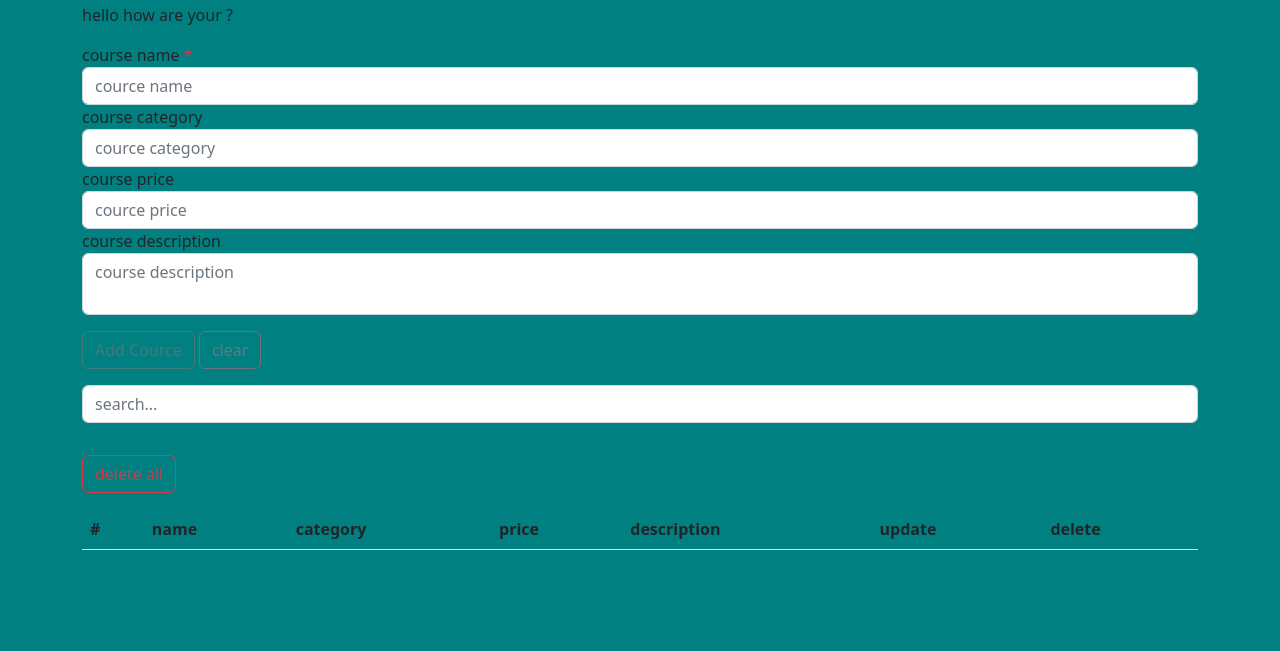
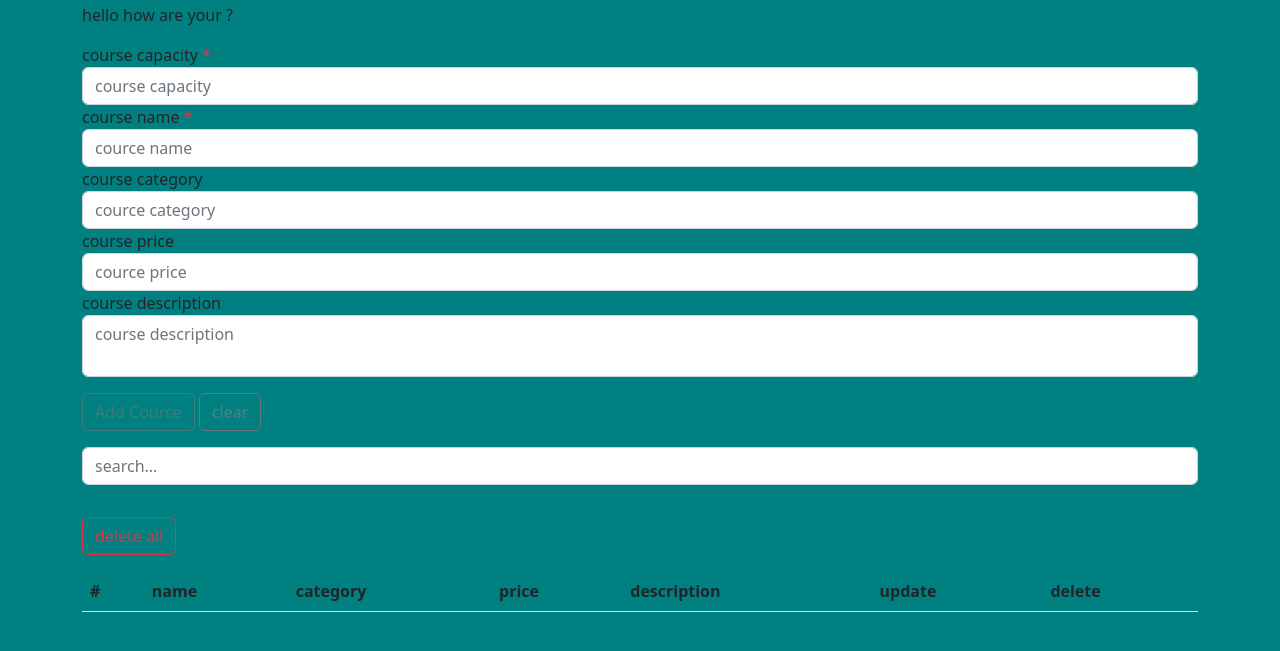
Before and after one commit to tariq-shreem/crud_jss, a plain HTML site: page index.html in a window 1280 px wide. Shown: the part 53-704 px from the top of the page. Drawn offline with nearby package versions, Linux system fonts and the light colour scheme; some packages are replaced by stand-ins of ours; a script that the page names is missing.

Commit message:
create new input

```diff
--- a/index.html
+++ b/index.html
@@ -20,6 +20,9 @@
         <div class="container">
             <h1>Course CRUD System</h1>
             <p>hello how are your ?</p>
+            <label for="">course capacity <span class="text-danger">*</span></label>
+            <input class="inputs form-control" type="text" placeholder="course capacity"  id="courseCapaciy">
+
             <label for="">course name <span class="text-danger">*</span></label>
             <input class="inputs form-control" type="text" placeholder="cource name"  id="courseName">
             <div id="nameAlert" class="alert alert-danger d-none">please start with capital later</div>
```
